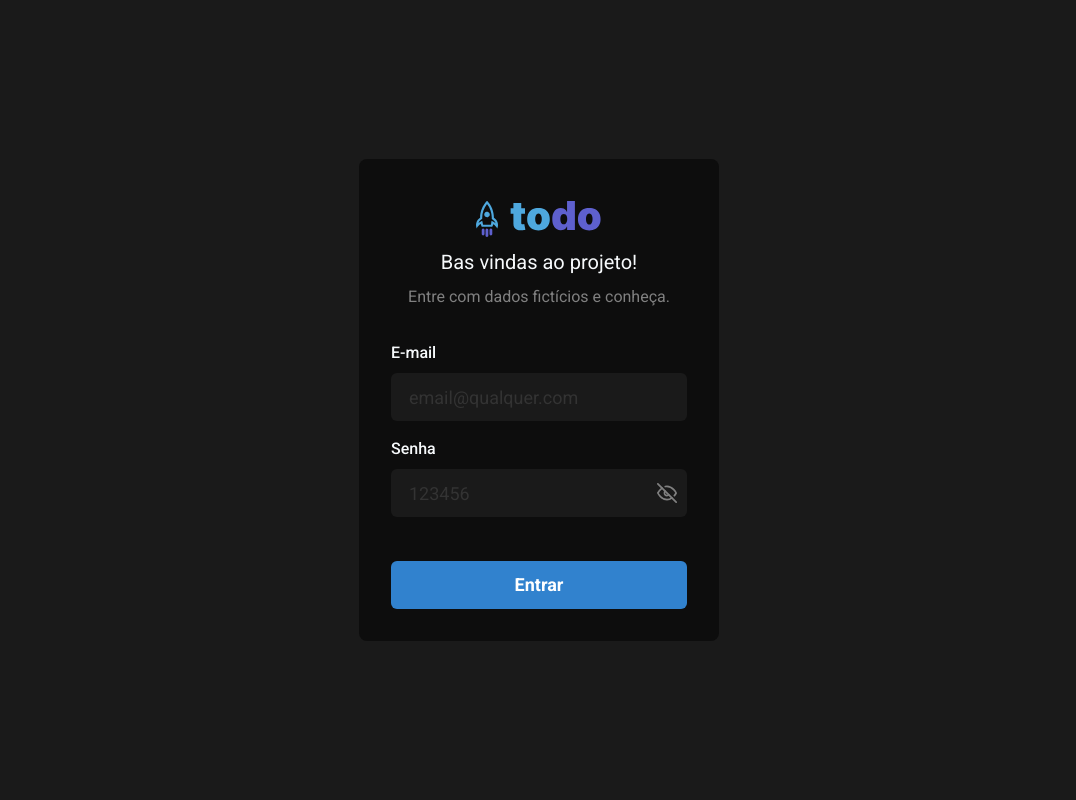
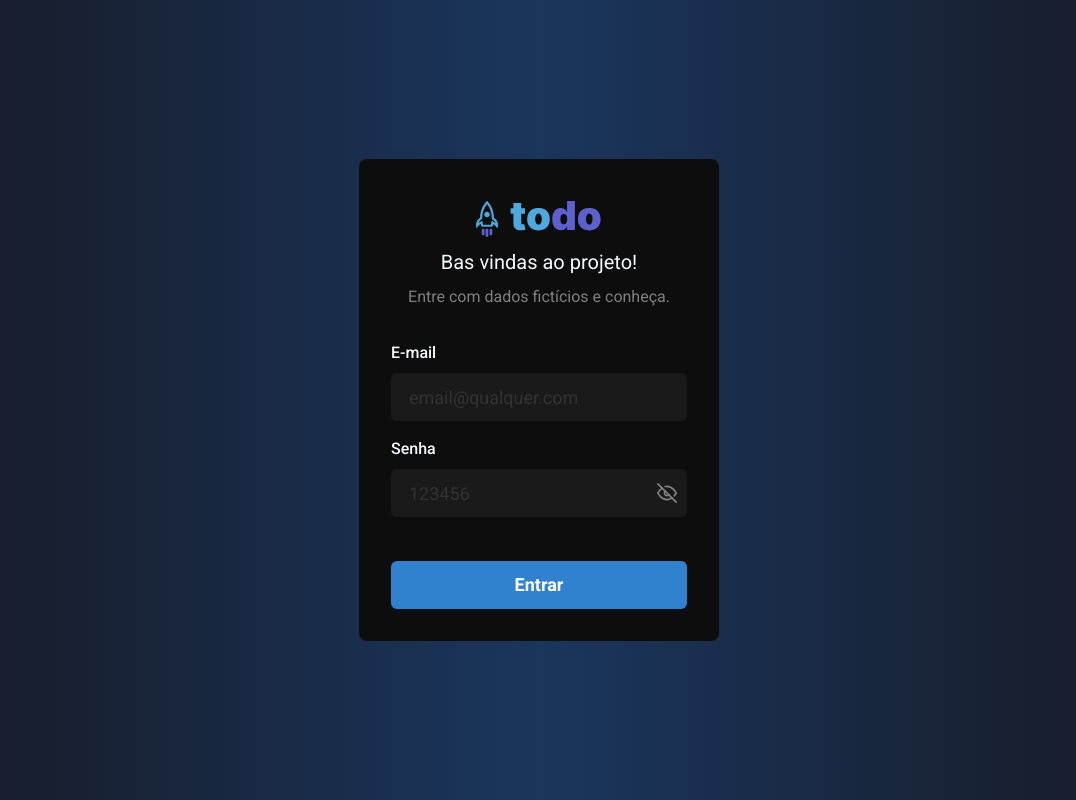
Before and after one commit to amosrodrigues/challenge-todolist, a React (Vite) app: page / in a window 1280 px wide. Shown: the whole page, without its empty margins (101-1177 px from the left). Built offline with nearby package versions, Linux system fonts and the light colour scheme.

Commit message:
feat: apply backgroundColor gradient in component signin.

```diff
--- a/src/pages/Signin/index.tsx
+++ b/src/pages/Signin/index.tsx
@@ -38,7 +38,12 @@ export function SignIn() {
   };
 
   return (
-    <Flex w="100vw" h="100vh" align="center" justify="center">
+    <Flex
+      w="100vw"
+      h="100vh"
+      align="center"
+      justify="center"
+      bgGradient={['linear(to-l, gray.900, blue.900, gray.900)']}>
       <Flex
         as="form"
         width="100%"
```
